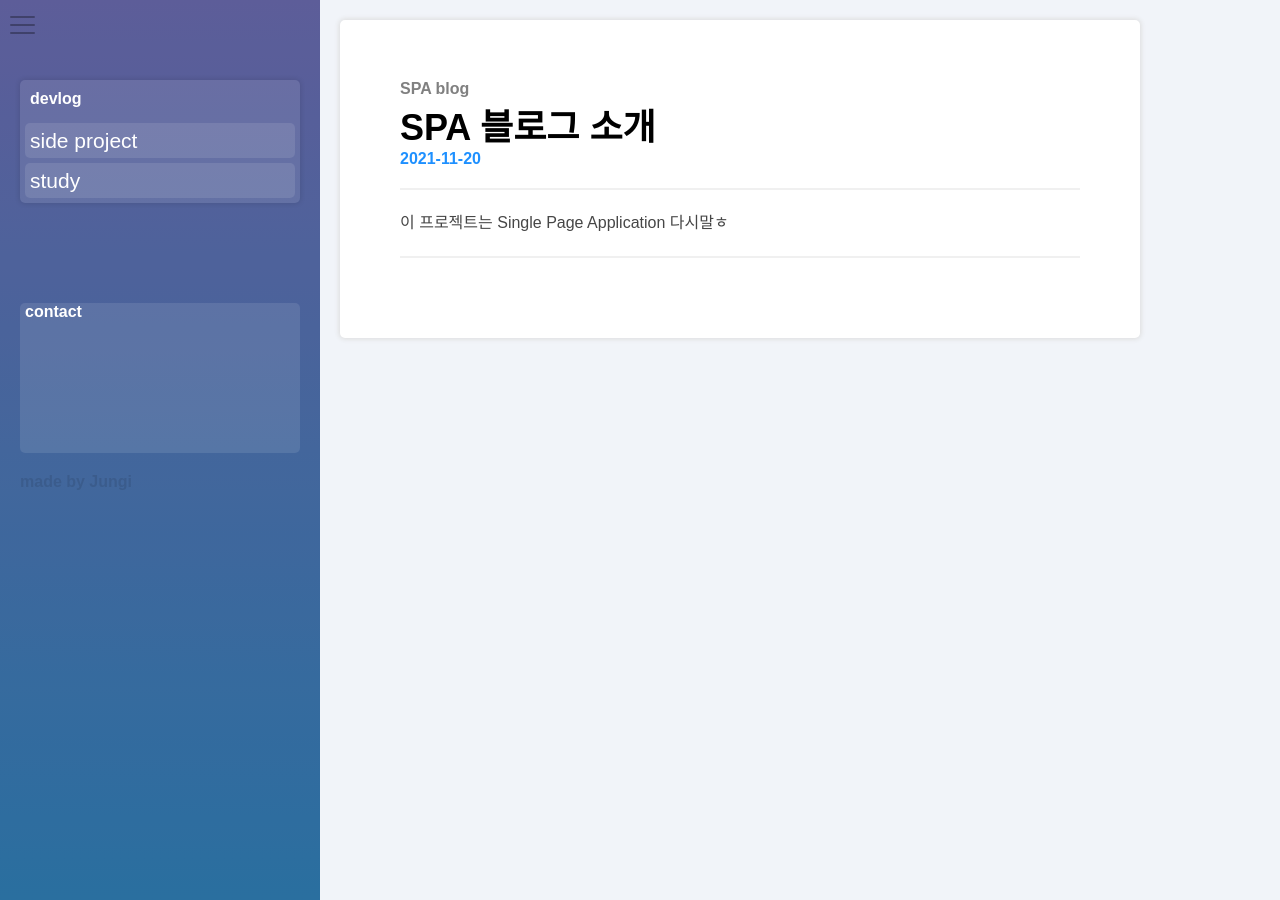
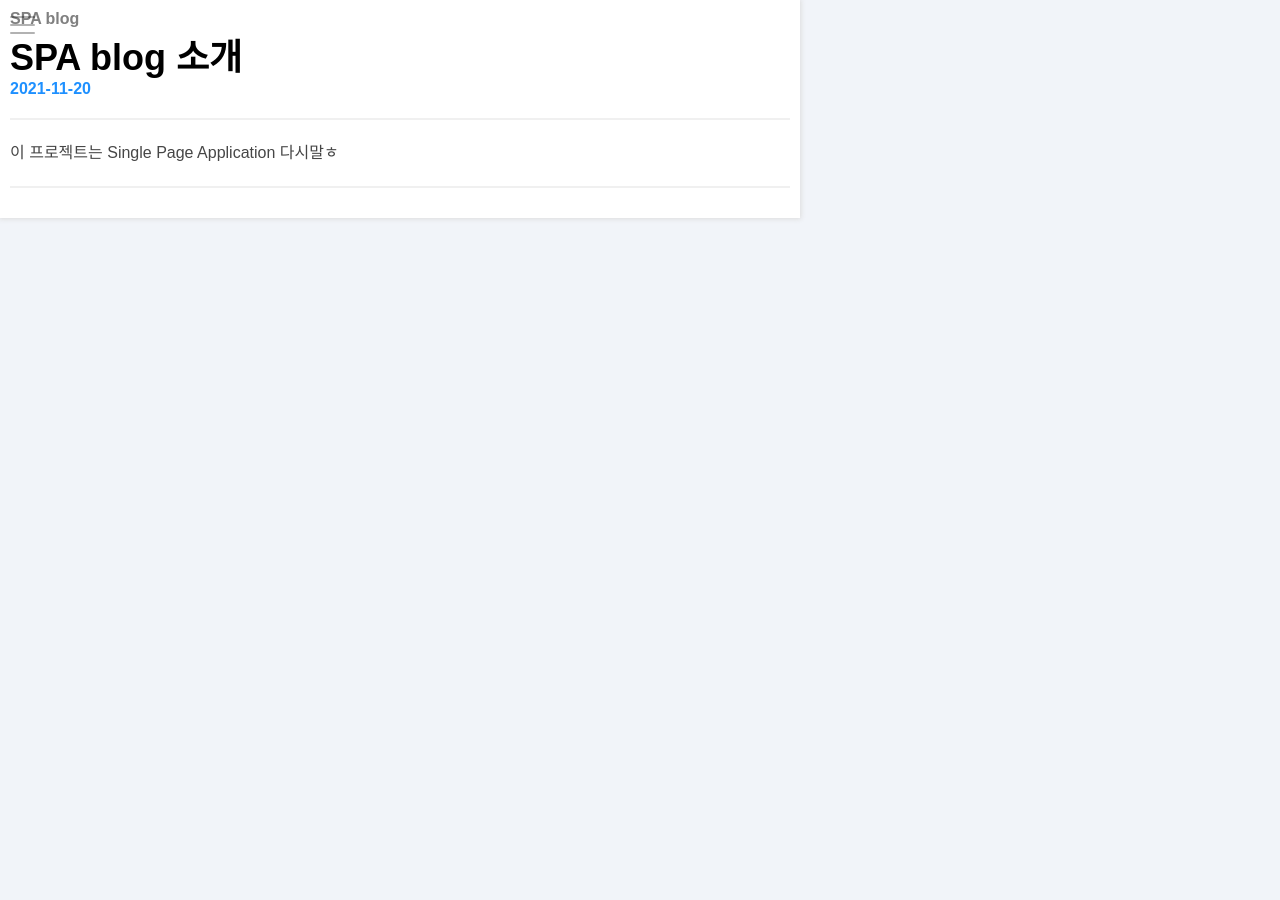
Before and after one commit to ijun17/ijun17.github.io, a Jekyll site: the page built from _posts/side project/SPA blog/2021-11-20-spa-blog-1.md, in a window 1280 px wide. Built offline with Jekyll 4.4.1, drawn with Linux system fonts in a browser that asks for light colours.

Commit message:
responsive

```diff
--- a/_includes/script.html
+++ b/_includes/script.html
@@ -1,2 +1,3 @@
 <script src="/assets/js/sidebar.js"></script>
 <script src="/assets/js/dynamic.js"></script>
+<script src="/assets/js/responsiveWeb.js"></script>
--- a/_posts/side project/SPA blog/2021-11-20-spa-blog-1.md
+++ b/_posts/side project/SPA blog/2021-11-20-spa-blog-1.md
@@ -1,6 +1,6 @@
 ---
 layout: post
-title: "SPA 블로그 소개"
+title: "SPA blog 소개"
 category: "SPA-blog"
 ---
 이 프로젝트는 Single Page Application 다시말ㅎ
--- a/assets/css/post.css
+++ b/assets/css/post.css
@@ -33,16 +33,35 @@ div::-webkit-scrollbar{
     line-height: 160%;
     font-size: 16px;
     font-weight: 500;
+    margin-bottom:10px;
 }
 
-.language-js{
-    color:black;
+.highlighter-rouge *{
+    font-family: Consolas, monospace;
+    font-weight:400;
+    font-size:16px;
+}
+
+.highlighter-rouge{
+    font-family: Consolas, monospace;
+    font-weight:400;
+    font-size:16px;
+    color:rgb(100,100,100);
     background-color:rgb(247,247,247);
     border-radius:5px;
     margin:10px 0 10px 0;
     padding:10px;
-    line-height:100%;
-    font-weight:500;
+    line-height:120%;
     overflow-x: scroll;
-    font-family: Arial, Helvetica, sans-serif;
 }
+
+.language-plaintext{
+    padding:3px;
+    color:dodgerblue;
+}
+
+/*code highlight*/
+code .c1{color:rgb(38, 100, 38);}
+code .kd{color:black;font-weight: bold;}
+code .dl,.s1{color:lightsalmon}
+code .p{color:gray}
--- a/assets/css/sidebar.css
+++ b/assets/css/sidebar.css
@@ -6,7 +6,10 @@
     width:320px;
     height:100%;
     box-shadow: inset 0 0 0 1000px rgba(0,0,0,0.2);
-    background:url('/assets/images/sidebar.jpg'),white;/**/
+    /*
+    background:url('/assets/images/sidebar.jpg'),white;
+
+    */
     /*gradient
     (#4b6cb7, #182848) / (#7474bf, #348ac7) / (#d53369, #cbad6d) / (#de6262, #ffb88c)
     */
@@ -65,11 +68,12 @@
     font-size:21px;
     color:rgba(255,255,255,1);
     padding-left:5px;
-    font-weight:200;
+    font-weight:400;
 }
 
 .navbar-file{
     font-size:16px;
     color:white;
     line-height: 140%;
+    font-weight: 100;
 }
--- a/assets/css/style.css
+++ b/assets/css/style.css
@@ -8,6 +8,5 @@ body{
     display: flex;
     flex-direction:row;
     font-family: sans-serif, Helvetica, Arial;
-    font-family: Arial;
     background-color:#F1F4F9;
 }
--- a/assets/js/dynamic.js
+++ b/assets/js/dynamic.js
@@ -1,3 +1,5 @@
+const html_post=document.querySelector(".post");
+
 let xmlHttp = new XMLHttpRequest();
 xmlHttp.onreadystatechange = function () {
     if (this.status == 200 && this.readyState == this.DONE) {
@@ -11,9 +13,8 @@ function getPost(url){ //
 }
 
 function setPost(text){
-    const post=document.querySelector(".post");
-    text.replace(/<!--post start-->(.*)<!--post end-->/s,function(match,p1){post.innerHTML=p1;})
-    setDynamicEvent(post);
+    text.replace(/<!--post start-->(.*)<!--post end-->/s,function(match,p1){html_post.innerHTML=p1;})
+    setDynamicEvent(html_post);
 }
 
 function setDynamicEvent(element) {
--- /dev/null
+++ b/assets/js/responsiveWeb.js
@@ -0,0 +1,28 @@
+function setMobileType(){
+    html_sidebarBehind.style.display="none";
+    html_post.style.margin="0px";
+    html_post.style.padding="10px";
+    html_post.style.width=(screen.width)+"px";
+    html_post.style.borderRadius="0px";
+
+    html_sidebar.style.left="-320px"
+    html_sidebarButton.style.display="block";
+}
+
+function setPCType(){
+    html_sidebarBehind.style.display="block";
+    html_post.style.margin="20px";
+    html_post.style.padding="60px";
+    html_post.style.width="800px";
+    html_post.style.borderRadius="5px";
+
+    html_sidebar.style.left="0px"
+    html_sidebarButton.style.display="none";
+}
+
+function setType(){
+    if(screen.width>800+320)setPCType();
+    else setMobileType();
+}
+
+setType();
--- a/assets/js/sidebar.js
+++ b/assets/js/sidebar.js
@@ -1,6 +1,11 @@
-let directory={
-    name:"post",folders:[
+const html_category=document.querySelector(".category");
+const html_sidebar=document.querySelector(".sidebar");
+const html_sidebarMenu=document.querySelector(".sidebar-menu");
+const html_sidebarButton = document.querySelector(".sidebar-button");
+const html_sidebarBehind = document.querySelector(".sidebar-behind");
 
+let directory=[
+{title:"devlog",folders:[
     {name:"side project",folders:[
         {name:"Level10(web game)",category:"Level10"},
         {name:"SPA blog",category:"SPA-blog"}
@@ -9,40 +14,36 @@ let directory={
         {name:"data structure",category:"data-structure"},
         {name:"algorithm",category:"devlog"}
     ]}
+]},
+{title:"Life",folders:[
+    {name:"독서",category:"book"},
+    {name:"쇼핑",category:"shopping"}
+]}
 ]
-}
 
-const html_category=document.querySelector(".category");
-
-function createFolderButton(name,div_ele){
-    let folder=document.createElement("div");
-    folder.innerText=name;
-    folder.className="navbar-folder";
-    folder.addEventListener("mouseenter",function(){folder.style.color="rgba(255,255,255,0.5)"})
-    folder.addEventListener("mouseleave",function(){folder.style.color="white"})
-    folder.addEventListener("click",function(){div_ele.style.height=(div_ele.style.height[0]==="0" ?"":"0px")})
-    return folder;
-}
-
-function createMenu(dir, div_ele, dir_name, tree_level){
+function createNav(dir, html_div){
     let folders = dir.folders;
     let category = dir.category;
     if(folders !== undefined){
         for(let i=0,l=folders.length; i<l; i++){
-            let div_next = document.createElement("div");
-            div_next.style.paddingLeft="25px";
-            div_next.style.overflow="hidden"
-            div_next.style.height="0px"
-            div_ele.appendChild(createFolderButton(folders[i].name,div_next))
-            div_ele.appendChild(div_next);
+            let html_div_next = document.createElement("div");
+            let html_folder=document.createElement("div");
+            html_folder.innerText=folders[i].name;
+            html_folder.className="navbar-folder";
+            html_folder.addEventListener("mouseenter",function(){html_folder.style.color="rgba(255,255,255,0.5)"})
+            html_folder.addEventListener("mouseleave",function(){html_folder.style.color="white"})
+            html_folder.addEventListener("click",function(){html_div_next.style.height=(html_div_next.style.height[0]==="0" ?"":"0px")})
+            html_div_next.style="padding-left:25px; overflow:hidden; height:0px";
+            html_div.appendChild(html_folder);
+            html_div.appendChild(html_div_next);
 
-            createMenu(dir.folders[i],div_next,dir_name+"/"+folders[i].name,tree_level+1);
+            createNav(dir.folders[i],html_div_next);
         }
     }
     if(category !== undefined){
         let links = html_category.querySelector("."+category);
         if(links!=null){
-            div_ele.appendChild(links);
+            html_div.appendChild(links);
             for (let link of links.childNodes) {
                 link.addEventListener("mouseenter", function () { link.style.backgroundColor = "rgba(255,255,255,0.1)" })
                 link.addEventListener("mouseleave", function () { link.style.backgroundColor = "rgba(255,255,255,0)" })
@@ -50,13 +51,7 @@ function createMenu(dir, div_ele, dir_name, tree_level){
         }
     }
 }
-const html_sidebarMenu=document.querySelector(".sidebar-menu");
-createMenu(directory, html_sidebarMenu, directory.name, 0)
-
-
-
-const html_sidebar=document.querySelector(".sidebar")
-const html_sidebarButton = document.querySelector(".sidebar-button");
+createNav(directory[0], html_sidebarMenu);
 let sidebarOn=true;
 html_sidebarButton.addEventListener("click",function(e){
     html_sidebar.style.left=(sidebarOn?"-320px":"0px");
```
Lines whose indentation alone changed are shown as unchanged.
